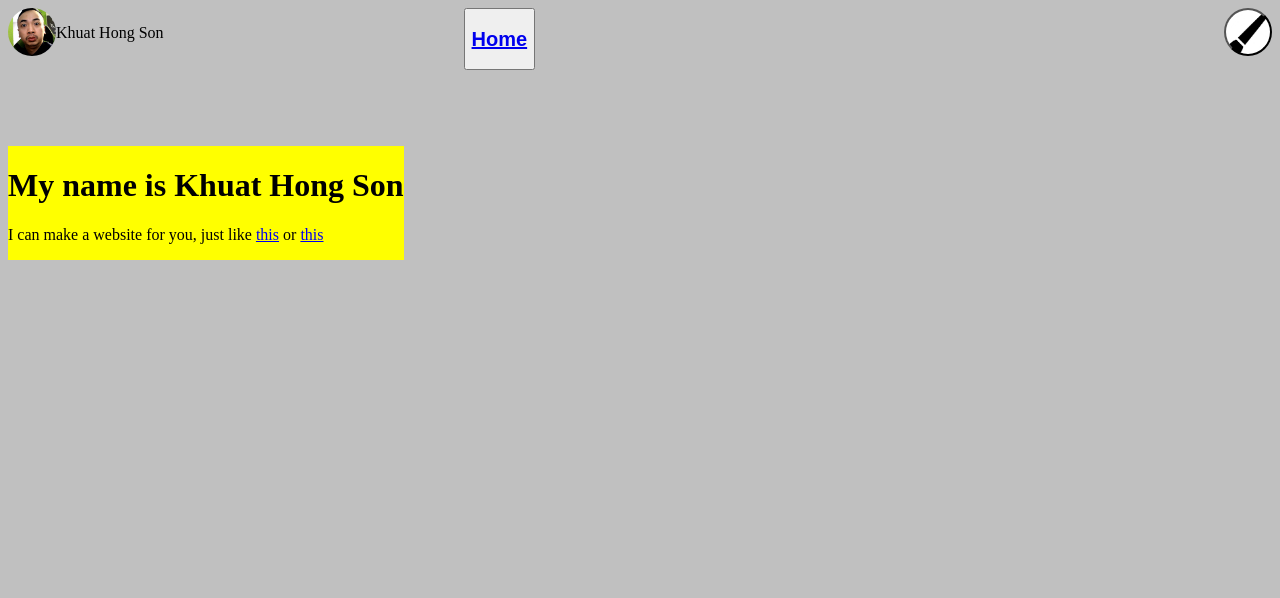
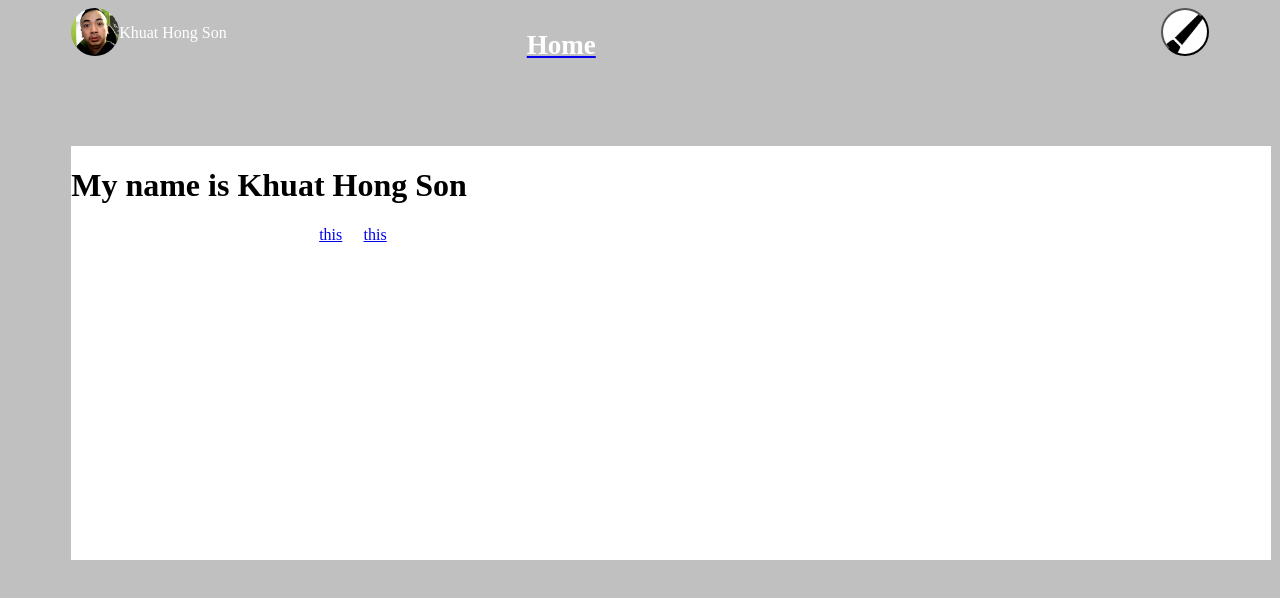
Before and after one commit to Seryclean/HomeworkWebsite, a website: page index.html in a window 1280 px wide. Drawn offline with nearby package versions, Linux system fonts and the light colour scheme; files that its build step writes are made by us from their sources.

Commit message:
a new beginning

```diff
--- a/index.html
+++ b/index.html
@@ -12,27 +12,28 @@
 </head>
 
 <body>
+    <div class="container">
 
         <button id="bt" class="button"> </button>
 
-    <div class="box_image1">
-    </div>
+        <div class="box_image1"></div>
 
         <div id="name">
             <p>Khuat Hong Son</p>
         </div>
 
         <div class="site">
-        <button><a href ="index.html"><h2>Home</h2></a></button>
+            <a href ="index.html"><h2>Home</h2></a>
         </div>
 
-    <div class="intro">
+        <div class="intro" id="contentcolor">
 
             <h1>My name is Khuat Hong Son</h1>
             <p>I can make a website for you, just like <a href="http://www.google.com">this</a> or <a href="http://www.youtube.com">this</a></p>
 
         </div>
 
+    </div>
 
 </body>
 
--- a/styles.scss
+++ b/styles.scss
@@ -8,7 +8,18 @@ body {
 body.newcolor{
     background-color:black;
 }
+    h2 {color: white;}
 
+    p {color: white;}
+
+    #contentcolor {color: black;}
+
+    .container{
+        max-width: 1200px;
+        width: 90%;
+        margin-left: auto;
+        margin-right: auto;
+}
     .box_image1 {
         width: 48px;
         height: 48px;
@@ -34,22 +45,29 @@ body.newcolor{
     }
 
     #name {
-
+        text-decoration-color: white;
         position: relative;
         float: left;
     }
 
     .site {
 
+        text-decoration-color:white;
         font-size:large;
         position: relative;
         float: left;
         margin: 0px 20px 0px 300px;
+
     }
 
     .intro{
-        background-color: yellow;
+        background-color: white;
         position: absolute;
         float: left;
         margin-top: 138px;
+        max-width: 1200px;
+        max-height: 800px;
+        height: 414px;
+        width: 100%;
+
     }
```
Lines whose indentation alone changed are shown as unchanged.
